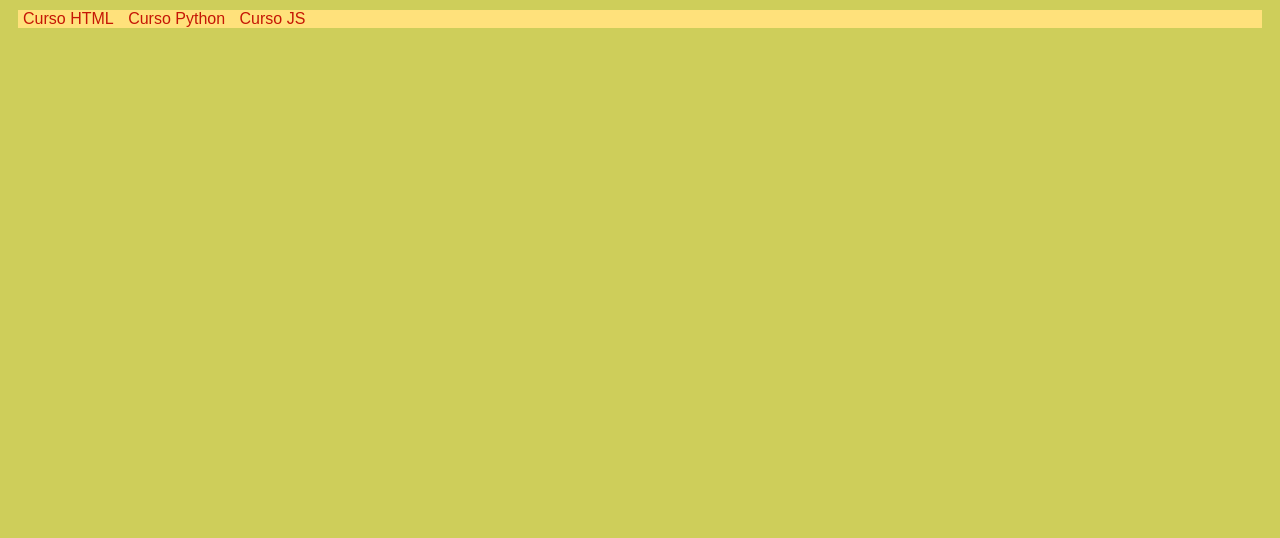
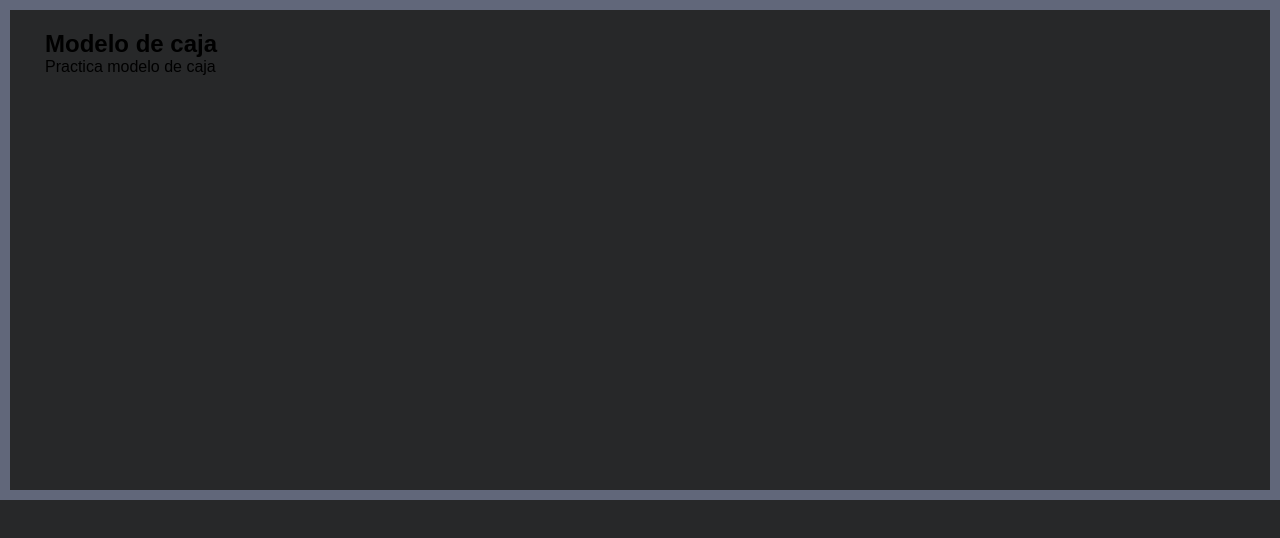
Before and after one commit to ElMalandrito/HTML-y-CSS, a plain HTML site: page index.html in a window 1280 px wide. Drawn offline with Linux system fonts and the light colour scheme.

Commit message:
MODELO DE CAJA importante

```diff
--- a/index.html
+++ b/index.html
@@ -4,20 +4,18 @@
 <head>
     <meta charset="UTF-8">
     <meta name="viewport" content="width=device-width, initial-scale=1.0">
-    <title>Etiqueta select</title>
     <link rel="stylesheet" href="./style.css">
+    <title>MODELO DE CAJA</title>
 </head>
 
 <body>
     <main>
-        <header>
-            <nav></nav>
-            <ul class="main-nav">
-                <li class="main-nav__item"><a href="">Curso HTML</a></li>
-                <li class="main-nav__item"><a href="">Curso Python</a></li>
-                <li class="main-nav__item"><a href="">Curso JS</a></li>
-            </ul>
-        </header>
+        <section>
+            <h1>Modelo de caja</h1>
+            <div>
+                <p>Practica modelo de caja</p>
+            </div>
+        </section>
     </main>
 </body>
 
--- a/style.css
+++ b/style.css
@@ -1,34 +1,18 @@
+* {
+    box-sizing: border-box;
+    /* border-box es para que la etiqueta se adacte automaticamente*/
+    padding: 0;
+    margin: 0;
+}
+
 body {
     font-family: Arial, sans-serif;
-    background-color: #CECE5A;
+    background-color: #272829;
 }
 
-.main-nav {
-    margin: 10px;
-    list-style: none;
-    padding: 0;
-    background-color: #FFE17B;
+main {
+    width: 100%;
+    height: 500px;
+    border: 10px solid #61677A;
+    padding: 20px 35px;
 }
-
-.main-nav__item {
-    display: inline-block;
-}
-
-.main-nav__item a {
-    color: #C51605;
-    padding: 5px;
-    border-radius: 2px;
-    text-decoration: none;
-}
-
-.main-nav__item a:hover {
-    color: #FD8D14;
-}
-
-.main-nav__item a:active {
-    color: black;
-}
-
-Pseudo clases https: //developer.mozilla.org/es/docs/Web/CSS/Pseudo-classes
-
-Pseudo elementos https: //developer.mozilla.org/es/docs/Web/CSS/Pseudo-elements
```
